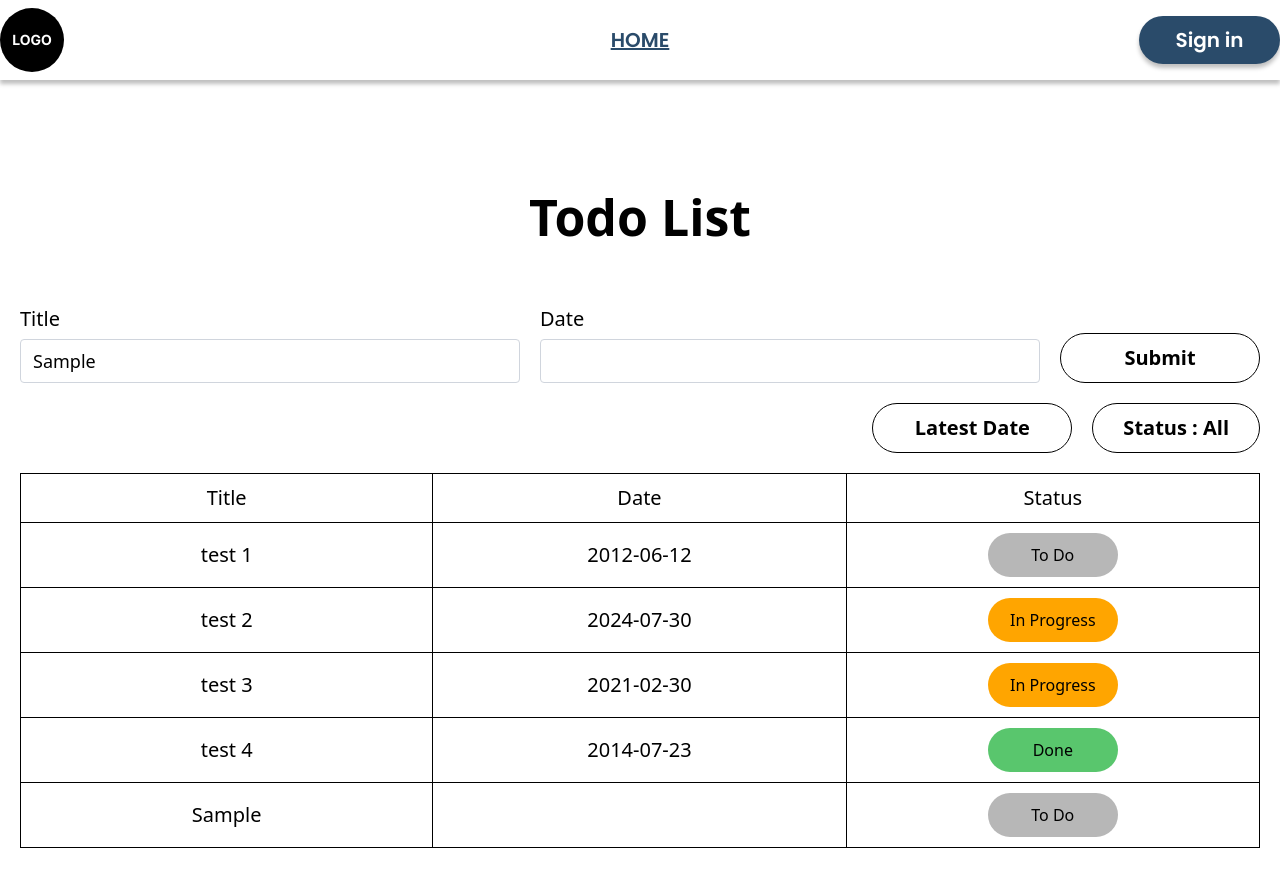
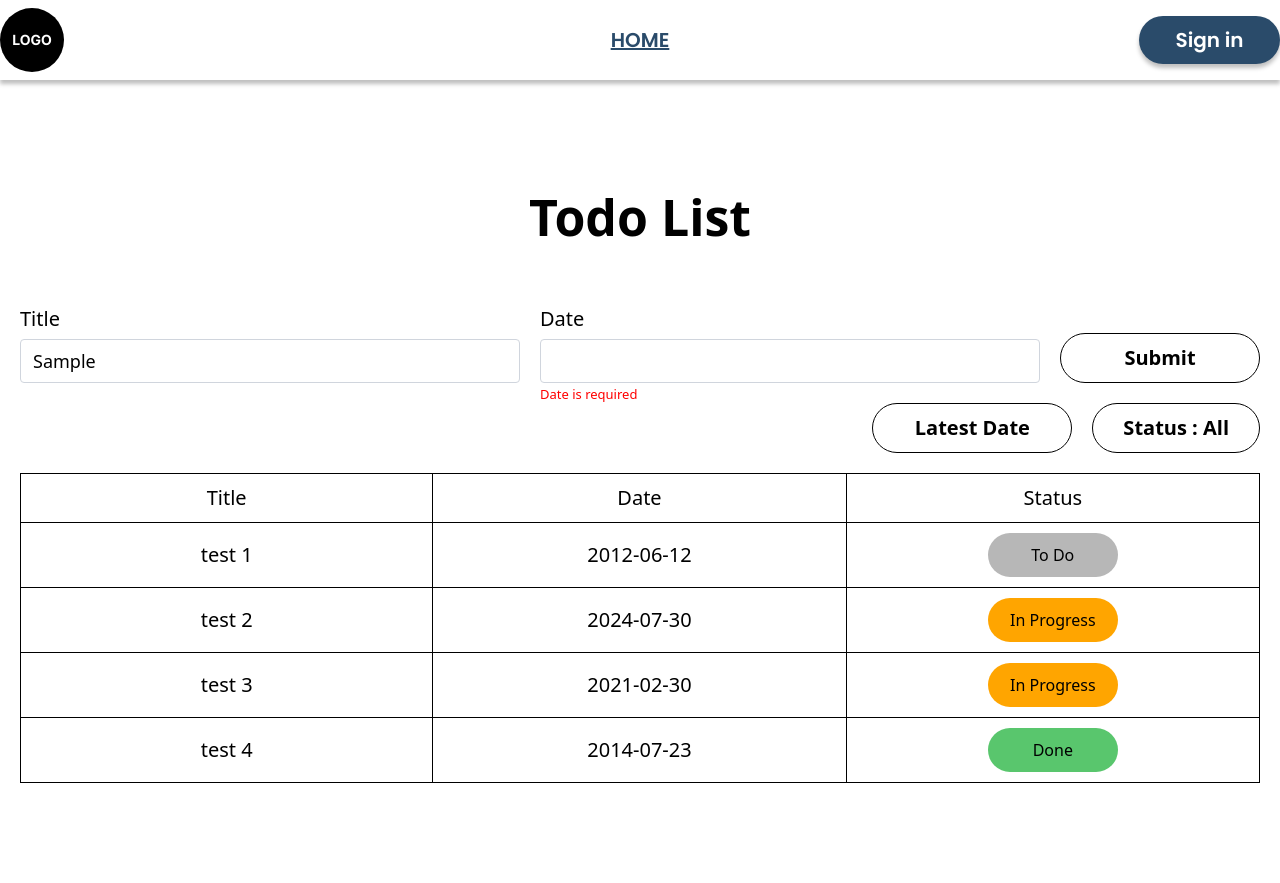
Before and after one commit to ArmJi/ttd-test, a React (Vite) app: page /todo-list in a window 1280 px wide. Both pictures are taken after typing "Sample" into the empty fields and a click on the button "Submit". Before the commit the page ends 848 px from the top, so only its background shows below. Built offline with nearby package versions, Linux system fonts and the light colour scheme.

Commit message:
add : filter and add date function

```diff
--- a/src/components/layout-test.css
+++ b/src/components/layout-test.css
@@ -1,7 +1,7 @@
 .layout_test {
     max-width: 1280px;
     width: 100%;
-    padding: 100px 20px 0;
+    padding: 100px 20px 100px;
     margin: 0 auto;
 }
 
@@ -19,7 +19,7 @@
     display: flex;
     gap: 20px;
     margin-top: 20px;
-    justify-content: end;
+    justify-content: flex-end;
 }
 
 .submit_btn{
@@ -170,3 +170,10 @@
     font-size: 50px;
     font-weight: 600;
 }
+
+.error_text{
+    position: absolute;
+    bottom: -21px;
+    color: red;
+    font-size: 13px;
+}
--- a/src/components/status.tsx
+++ b/src/components/status.tsx
@@ -36,11 +36,9 @@ function Status({status, callBack} : Status) {
                 setIsOpen(false)
             }
         }
-
         if (isOpen) {
             window.addEventListener('mousedown', handleClickOutside)
         }
-
         return () => {
             window.removeEventListener('mousedown', handleClickOutside)
         }
--- a/src/components/todolist.tsx
+++ b/src/components/todolist.tsx
@@ -4,6 +4,7 @@ import flatpickr from "flatpickr";
 import "flatpickr/dist/flatpickr.min.css";
 import Status from "./status";
 
+// ================== type ==================
 export interface category {
     title: string;
     value: string;
@@ -20,7 +21,37 @@ interface Form {
 }
 
 function TodoList() {
+    // ================== all variable ==================
     const [data, setData] = useState<TodoItem[]>([]);
+    const [formData, setFormData] = useState<Form>({ title: '', date: '' })
+    const [error, setError] = useState<Form>({ title: '', date: '' })
+    const [mockData, setMockData] = useState([
+        {
+            id: "1",
+            title: 'test 1',
+            date: '2012-06-12',
+            status: 'todo'
+        },
+        {
+            id: "2",
+            title: 'test 2',
+            date: '2024-07-30',
+            status: 'in_progress'
+        },
+        {
+            id: "3",
+            title: 'test 3',
+            date: '2021-02-30',
+            status: 'in_progress'
+        },
+        {
+            id: "4",
+            title: 'test 4',
+            date: '2014-07-23',
+            status: 'done'
+        },
+    ])
+
     const category = [
         {
             title: "All",
@@ -40,12 +71,38 @@ function TodoList() {
         }
     ]
 
+    // ================== handle submit form ==================
     function handleSubmit(event: React.FormEvent<HTMLFormElement>) {
         event.preventDefault();
-        console.log("formData", formData);
+        let errors: Form = { title: '', date: '' }
+
+        if (!formData['title'].trim()) {
+            errors.title = "Title is required"
+        }
+
+        if (!formData['date'].trim()) {
+            errors.date = "Date is required"
+        }
+
+        if (errors.title || errors.date) {
+            setError(errors)
+            return
+        }
+        setError({ title: '', date: '' })
+        // test post data
+        setMockData(prev => [
+            ...prev,
+            {
+                id: "",
+                title: formData.title,
+                date: formData.date,
+                status: "todo"
+            }
+        ])
         setData(prev => [
             ...prev,
             {
+                id: "",
                 title: formData.title,
                 date: formData.date,
                 status: "todo"
@@ -54,8 +111,8 @@ function TodoList() {
         ])
     }
 
+    // ================== init date picker ==================
     const datePicker = useRef<HTMLInputElement>(null);
-
     useEffect(() => {
         if (datePicker.current) {
             flatpickr(datePicker.current, {
@@ -69,8 +126,7 @@ function TodoList() {
         }
     }, []);
 
-    const [formData, setFormData] = useState<Form>({ title: '', date: '' })
-
+    // ================== handle input change ==================
     function handleChange(event: { target: { name: any; value: any; }; }) {
         let name = event.target.name
         let value = event.target.value
@@ -81,6 +137,7 @@ function TodoList() {
         }))
     }
 
+    // ================== handle dropdown ==================
     const [isOpen, setIsOpen] = useState(false);
     const dropdown = useRef<HTMLDivElement>(null);
     const [selected, setSelected] = useState<category | undefined>(category[0]);
@@ -105,35 +162,55 @@ function TodoList() {
         }
     }, [isOpen])
 
-    function setDropdown(value: category) {
-        let sortData = [...data].filter((item) => item.status == value.value)
-        setSelected(value)
+    // ================== filter handle ==================
+    const [filter, setFilter] = useState("");
+    function setDropdown(selected: category) {
+        setFilter(selected.value)
+        setSelected(selected)
         setIsOpen(false)
     }
 
+    const [sort, setSort] = useState(false)
     useEffect(() => {
-        setData([
-            {
-                title: 'test 1',
-                date: '2012-06-12',
-                status: 'todo'
-            },
-            {
-                title: 'test 2',
-                date: '2024-07-30',
-                status: 'in_progress'
-            },
-            {
-                title: 'test 3',
-                date: '2021-02-30',
-                status: 'in_progress'
-            },
-            {
-                title: 'test 4',
-                date: '2014-07-23',
-                status: 'done'
-            },
-        ])
+        fetchData().then(res => {
+            setData(res)
+        })
+    }, [sort])
+
+    useEffect(() => {
+        fetchData().then(res => {
+            setData(res)
+        })
+    }, [filter])
+
+    // ================== simulation fetch ==================
+    function handleStatus(value: category) {
+
+    }
+
+
+    // ================== simulation fetch ==================
+    async function fetchData() {
+        return new Promise<TodoItem[]>((resolve) => {
+            let res: TodoItem[] = mockData
+            if (sort) {
+                res = mockData.sort((a, b) => {
+                    let dateA = new Date(a.date);
+                    let dateB = new Date(b.date);
+                    return dateB.getTime() - dateA.getTime()
+                })
+            }
+            if (filter) {
+                res = mockData.filter(item => item.status === filter)
+            }
+            resolve(res)
+        })
+    }
+
+    useEffect(() => {
+        fetchData().then(res => {
+            setData(res)
+        })
     }, [])
 
     return (
@@ -145,10 +222,18 @@ function TodoList() {
                         <div className="wrap_input relative grid gap-[6px]">
                             <label htmlFor="title" className="text-xl">Title</label>
                             <input type="text" onChange={handleChange} value={formData.title} className="rounded-[4px] border-[1px] h-[44px] pl-[12px] text-lg border-sixth" name="title" />
+                            {
+                                error.title &&
+                                <div className="error_text">{error.title}</div>
+                            }
                         </div>
                         <div className="wrap_input relative grid gap-[6px]">
                             <label htmlFor="date" className="text-xl">Date</label>
                             <input type="text" className="rounded-[4px] border-[1px] h-[44px] pl-[12px] text-lg border-sixth" name="date" ref={datePicker} />
+                            {
+                                error.date &&
+                                <div className="error_text">{error.date}</div>
+                            }
                         </div>
                         <button type="submit" className="submit_btn">Submit</button>
                     </div>
@@ -160,7 +245,7 @@ function TodoList() {
                     </div> */}
                 </form>
                 <div className="wrap_filter">
-                    <button className="filter_date">Latest Date</button>
+                    <button className="filter_date" onClick={() => setSort(true)}>Latest Date</button>
                     <div className="wrap_dropdown" ref={dropdown}>
                         <div className="label" onClick={handleFilter} >Status : {selected?.title}</div>
                         <div className={`wrap_dd ${isOpen ? "active" : ""}`} >
@@ -185,10 +270,10 @@ function TodoList() {
                             data.length > 0 &&
                             data.map((item, index) => {
                                 return (
-                                    <div className="wrap_list" key={index}>
+                                    <div className="wrap_list" key={item.title + index}>
                                         <div className="tr title text-xl"><span>{item.title}</span></div>
                                         <div className="tr date text-xl"><span>{item.date}</span></div>
-                                        <Status status={item.status} callBack={() => { }} />
+                                        <Status status={item.status} callBack={(value) => {handleStatus(value)}} />
                                     </div>
                                 )
                             })
```
